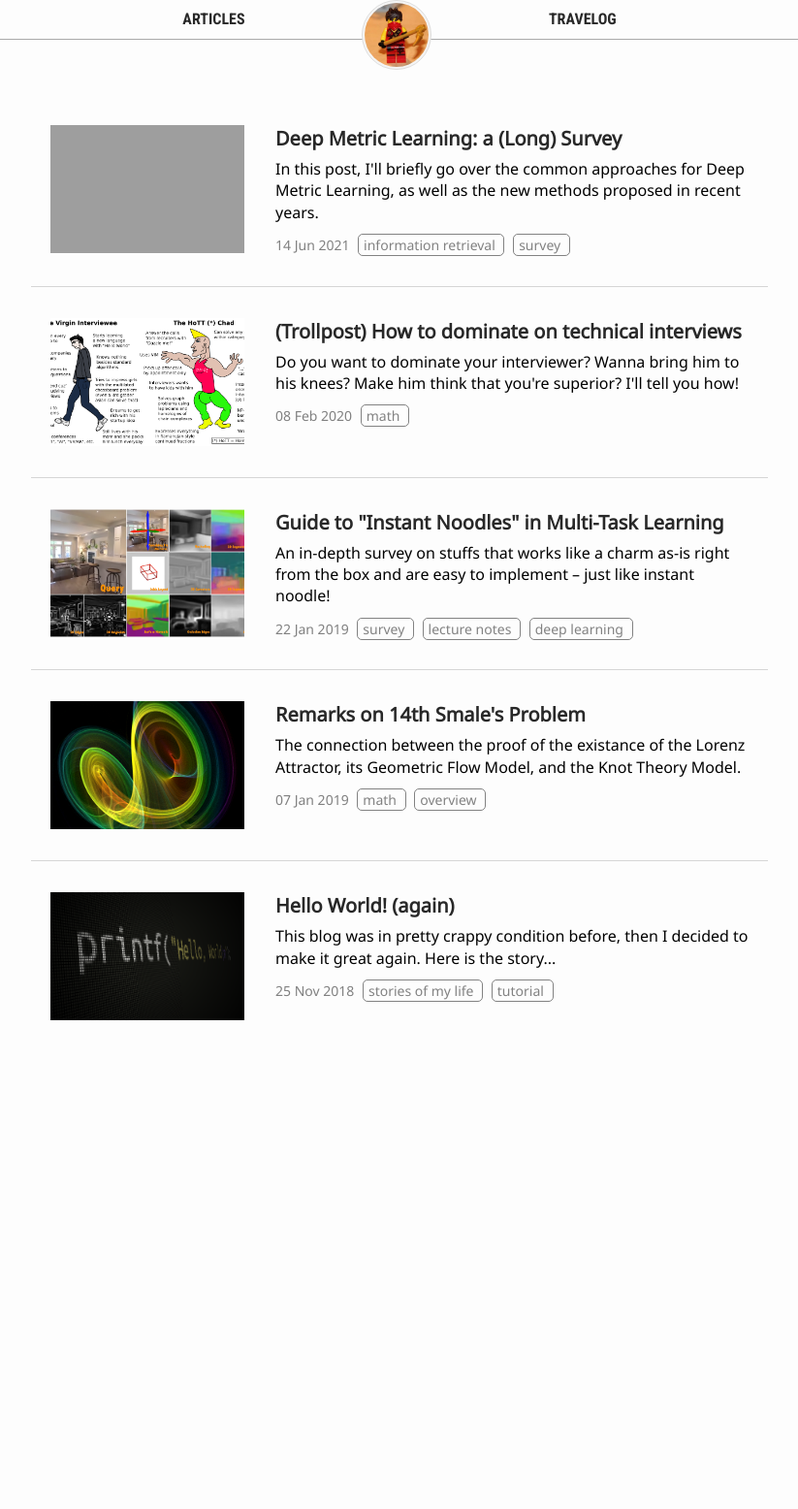
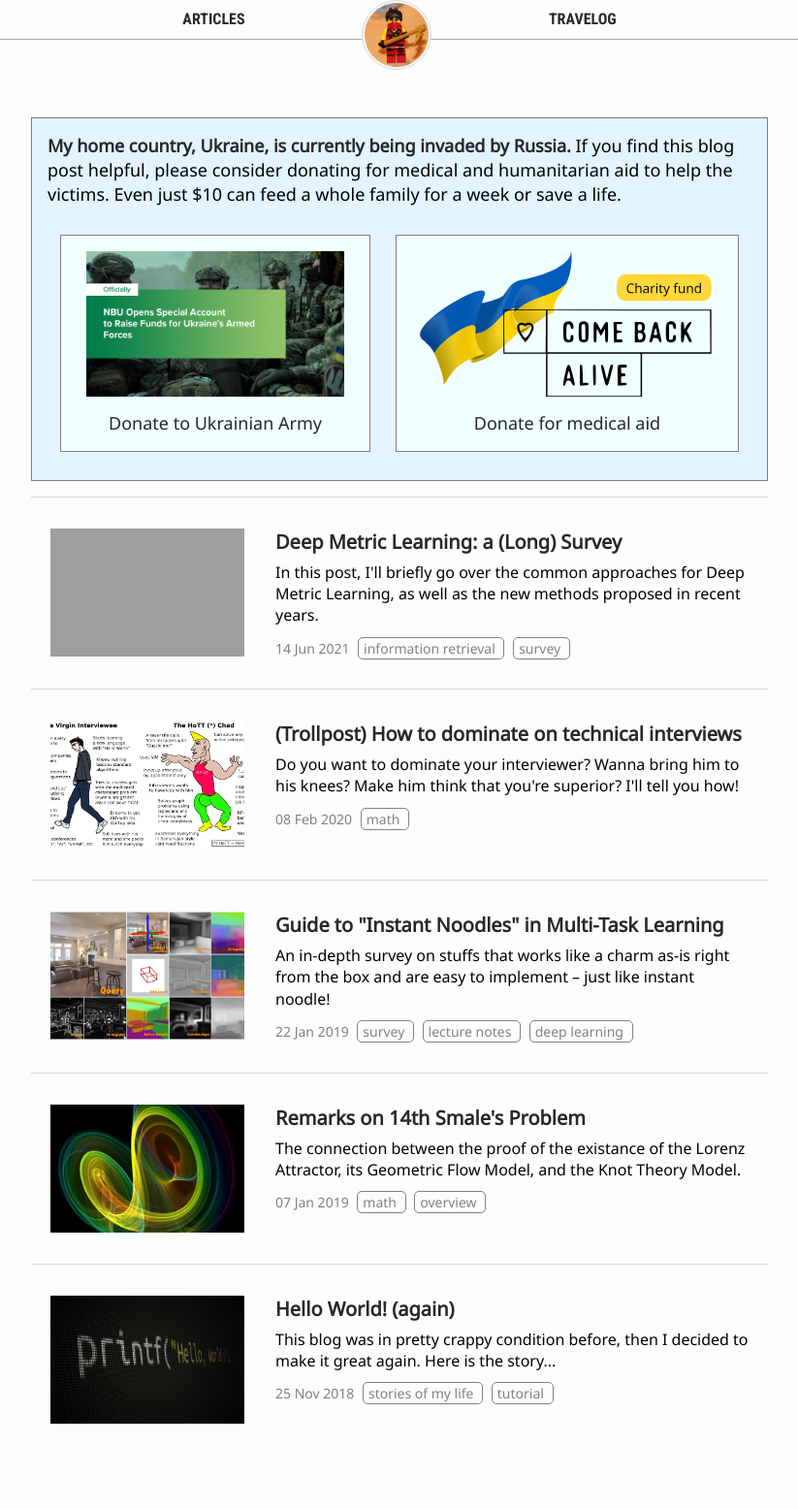
Before and after one commit to hav4ik/hav4ik.github.io, a Jekyll site: the page built from articles/index.html, in a window 1280 px wide. Shown: the whole page at 97% size, without its empty margins (228-1051 px from the left). Built offline with Jekyll 4.4.1, drawn with Linux system fonts in a browser that asks for light colours; nearby versions of some CDN libraries; before the commit the page ends 1140 px from its top, so only the background shows below that.

Commit message:
DOnate to Ukraine

```diff
--- /dev/null
+++ b/_includes/donations.html
@@ -0,0 +1,15 @@
+<div class="donation-banner">
+  <a href="https://war.ukraine.ua/"><b>My home country, Ukraine, is currently being invaded by Russia.</b></a> If you find this blog post helpful,
+  please consider donating for medical and humanitarian aid to help the victims. Even just $10 can feed a whole family for a week or save a life.
+
+  <div class="donation-options">
+    <a class="donation-helping-option" href="https://bank.gov.ua/en/news/all/natsionalniy-bank-vidkriv-spetsrahunok-dlya-zboru-koshtiv-na-potrebi-armiyi">
+      <img class="donation-img" src="/assets/img/donations/nbu.jpg"/>
+      <div class="donation-text">Donate to Ukrainian Army</div>
+    </a>
+    <a class="donation-helping-option" href="https://www.comebackalive.in.ua/donate">
+      <img class="donation-img" src="/assets/img/donations/comebackalive.svg"/>
+      <div class="donation-text">Donate for medical aid</div>
+    </a>
+  </div>
+</div>
--- a/articles/index.html
+++ b/articles/index.html
@@ -13,6 +13,9 @@
 
     <div class="page-content">
       <div class="content-wrap">
+        {% include donations.html %}
+        <hr>
+
         {% assign article_count = 0 %}
         {% for post in site.categories.articles %}
           {% if post.hidden %}
--- a/assets/css/base.scss
+++ b/assets/css/base.scss
@@ -23,3 +23,38 @@
   background-color: $background_color;
   font-style: normal;
 }
+
+.donation-banner {
+  padding: 1rem;
+  background-color: rgb(227, 243, 255);
+  font-size: large;
+  border: 1px solid gray;
+  margin-top: 1rem;
+  margin-bottom: 1rem;
+
+  .donation-options {
+    display: flex;
+    flex-direction: row;
+    margin-top: 1rem;
+
+    .donation-helping-option {
+      background-color: azure;
+      border: 1px solid gray;
+      padding: 1rem;
+      margin: 0.8rem;
+      width: 100%;
+      text-align: center;
+
+      .donation-img {
+        height: 150px;
+      }
+      .donation-text {
+        margin-top: 0.5rem;
+      }
+    }
+
+    :hover {
+      background-color: rgb(253, 233, 208);
+    }
+  }
+}
```
Also changed, not shown: _layouts/post.html (+6 -1 lines), assets/img/donations/comebackalive.png (added), assets/img/donations/comebackalive.svg (added), assets/img/donations/nbu.jpg (added).
